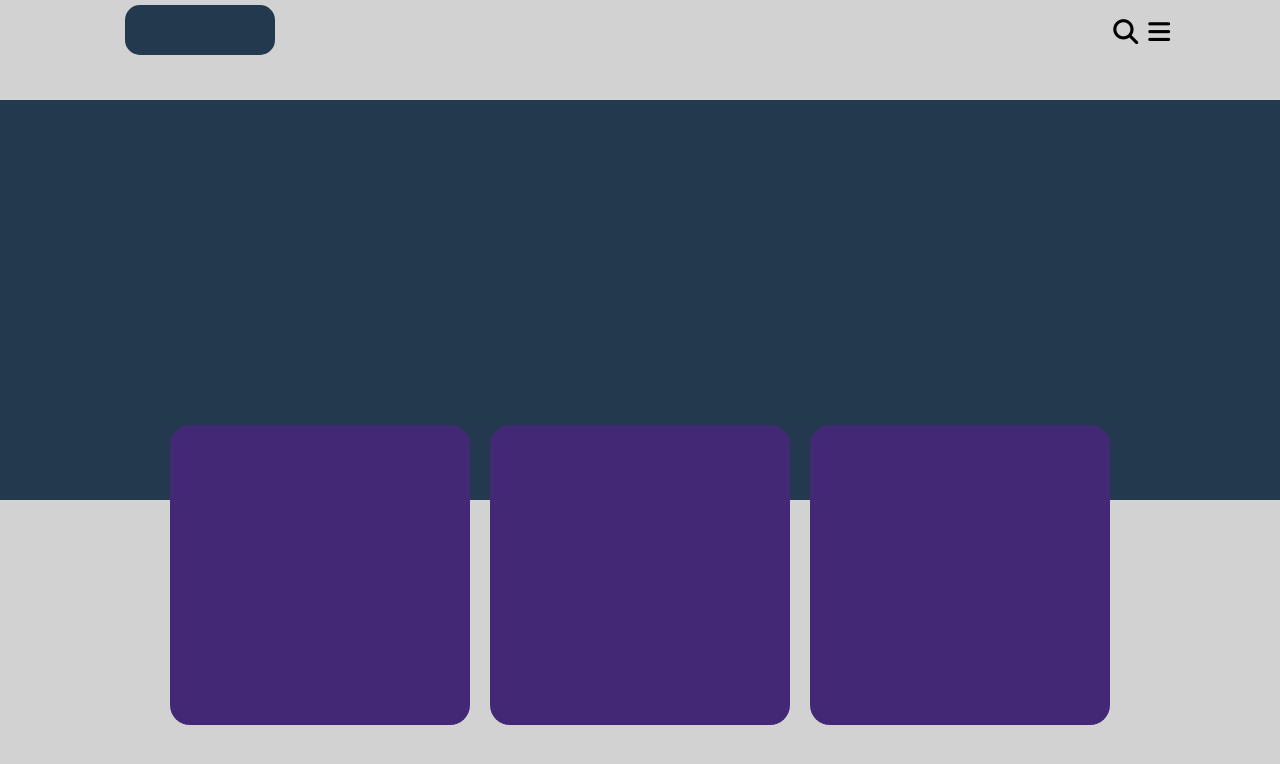
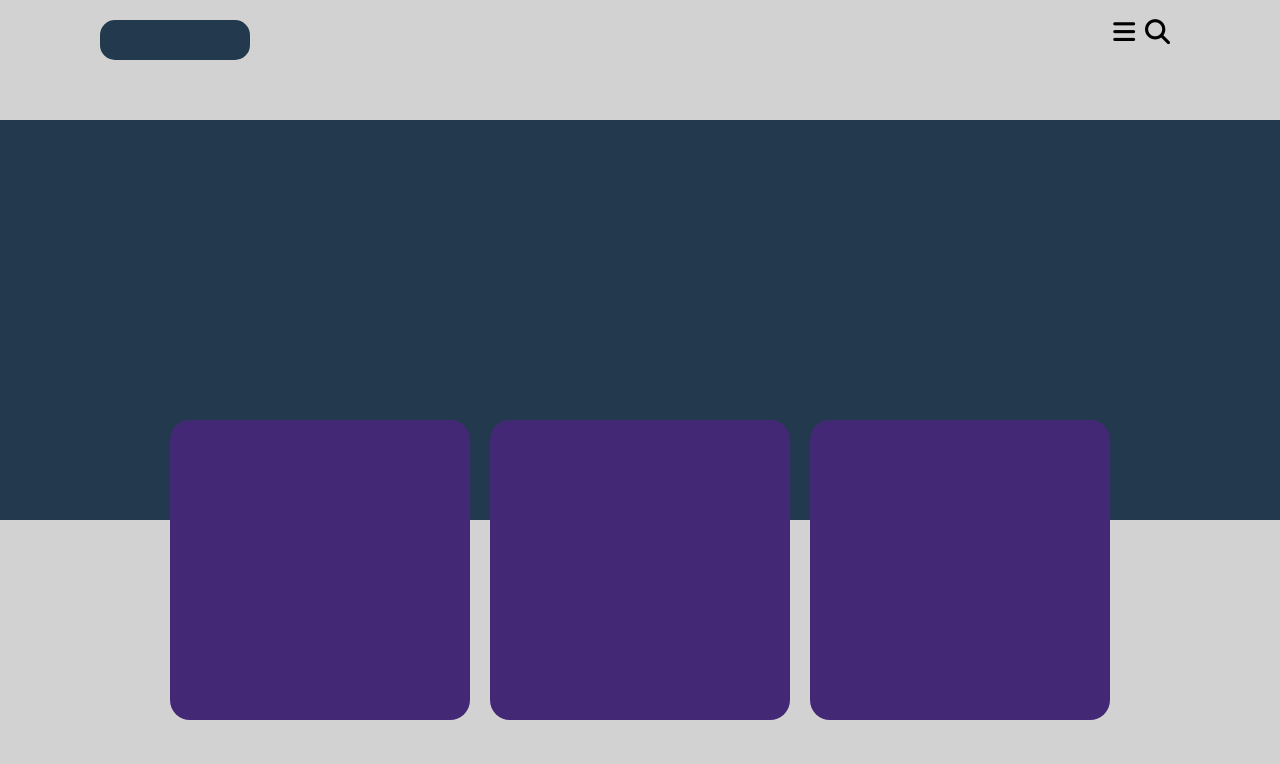
Before and after one commit to Andriy-24/HtmlAnd, a plain HTML site: page Lesson 3/Lesson 3.2/index.html in a window 1280 px wide. Drawn offline with Linux system fonts and the light colour scheme.

Commit message:
fix menu

```diff
--- a/Lesson 3/Lesson 3.2/index.html
+++ b/Lesson 3/Lesson 3.2/index.html
@@ -10,13 +10,14 @@
     <title>Lesson 3.2</title>
 </head>
 <body>
+<div class="menu">
+    <div class="left-menu">
+        <div class="left-block"></div></div>
+    <div class="right-menu">
+    <div class="buttons-block">
+        <i class="fa-solid fa-bars"></i>
+        <i class="fa-solid fa-magnifying-glass"></i></div></div></div>
 <div class="main">
-
-  <div class="buttons-block">
-      <i class="fa-solid fa-bars"></i>
-      <i class="fa-solid fa-magnifying-glass"></i>
-       </div>
-  <div class="left-block"></div>
   <div class="blocks">
     <div class="block block1"></div>
     <div class="block block2"></div>
--- a/Lesson 3/Lesson 3.2/main.css
+++ b/Lesson 3/Lesson 3.2/main.css
@@ -6,24 +6,35 @@ body{
     background: #23394DFF;
     width: 100%;
     height: 400px;
-    margin-top: 100px;
+}
+.menu{
+    display: flex;
+    width: 100%;
+    margin-bottom: 50px;
+    margin-top: 20px;
+}
+.left-menu{
+    border-radius: 15px;
+    width: 50%;
+    height: 50px;
+    display: flex;
 }
 .left-block{
-    position: relative;
-    bottom: 120px;
-    left: 125px;
     border-radius: 15px;
     width: 150px;
-    height: 50px;
-    background: #23394DFF;
+    height: 40px;
+    background-color: #23394DFF;
+    margin-left: 100px;
+}
+.right-menu{
+    width: 50%;
+    display: flex;
+    flex-direction: row-reverse;
+    margin-right: 100px;
 }
 .buttons-block{
     display: flex;
-    flex-direction: row-reverse;
-    bottom: 80px;
-    position: relative;
     background: #D2D2D2FF;
-    right: 100px;
 }
 .fa-bars,.fa-magnifying-glass{
     /*width: 30px;*/
@@ -37,7 +48,7 @@ body{
 }
 .block{
     position: relative;
-    top: 250px;
+    top: 300px;
     border-radius: 20px;
     margin-right: 10px;
     margin-left: 10px;
```
